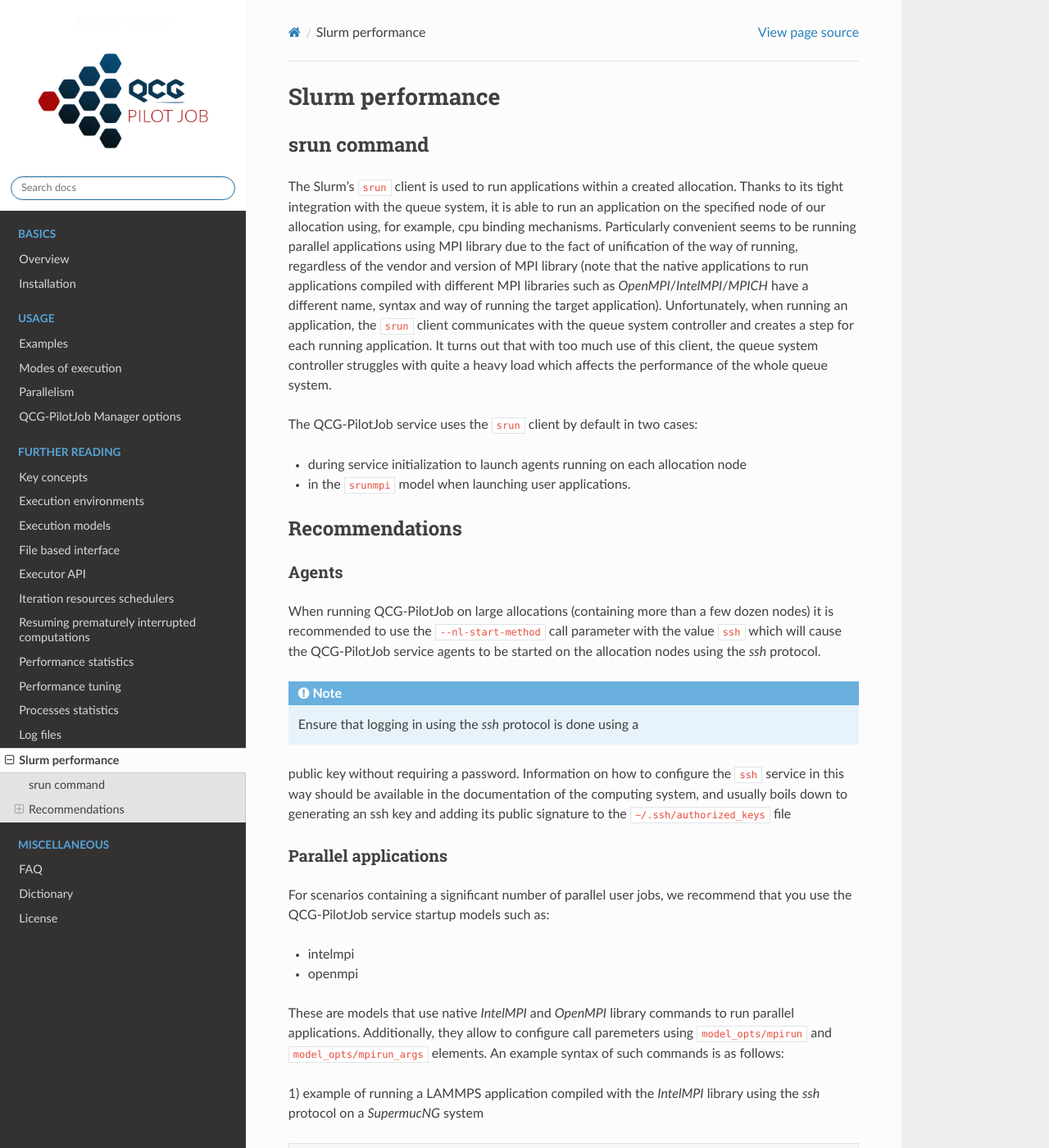
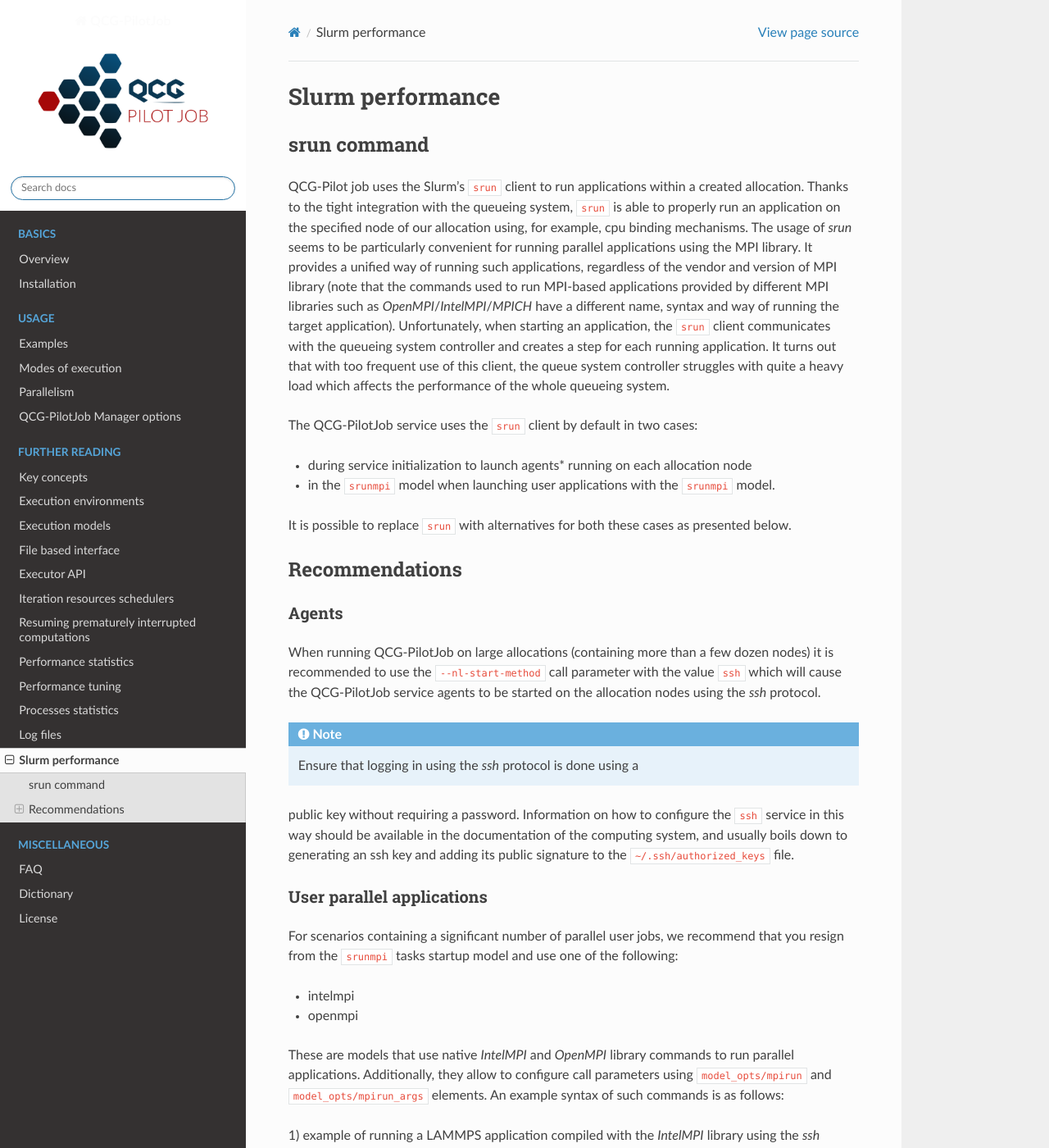
Before and after one commit to compat-project/QCG-PilotJob, a Sphinx documentation site: the page built from docs/slurm_performance.rst, in a window 1280 px wide and 1400 px high. Shown: the whole window at 82% size. Built offline with Sphinx 7.4.7 and the Read the Docs theme 2.0.0, drawn with Linux system fonts in a browser that asks for light colours; pages that are not in the unit, such as notebooks, are missing from menus.

Commit message:
language corrections

```diff
--- a/docs/slurm_performance.rst
+++ b/docs/slurm_performance.rst
@@ -4,25 +4,28 @@
 srun command
 ------------
 
-The Slurm's ``srun`` client is used to run applications within a created
-allocation. Thanks to its tight integration with the queue system, it is able
-to run an application on the specified node of our allocation using, for
-example, cpu binding mechanisms. Particularly convenient seems to be running
-parallel applications using MPI library due to the fact of unification of the
-way of running, regardless of the vendor and version of MPI library (note that
-the native applications to run applications compiled with different MPI
-libraries such as *OpenMPI*/*IntelMPI*/*MPICH* have a different name, syntax and way
-of running the target application). Unfortunately, when running an application,
-the ``srun`` client communicates with the queue system controller and creates a
-step for each running application. It turns out that with too much use of this
-client, the queue system controller struggles with quite a heavy load which
-affects the performance of the whole queue system.
+QCG-Pilot job uses the Slurm's ``srun`` client to run applications within a
+created allocation. Thanks to the tight integration with the queueing system,
+``srun`` is able to properly run an application on the specified node of our
+allocation using, for example, cpu binding mechanisms. The usage of `srun`
+seems to be particularly convenient for running parallel applications using the
+MPI library. It provides a unified way of running such applications, regardless
+of the vendor and version of MPI library (note that the commands used to run
+MPI-based applications provided by  different MPI libraries such as
+*OpenMPI*/*IntelMPI*/*MPICH* have a different name, syntax and way of running
+the target application). Unfortunately, when starting an application, the
+``srun`` client communicates with the queueing system controller and creates a
+step for each running application. It turns out that with too frequent use of
+this client, the queue system controller struggles with quite a heavy load
+which affects the performance of the whole queueing system.
 
 The QCG-PilotJob service uses the ``srun`` client by default in two cases:
 
-- during service initialization to launch agents running on each allocation node
+- during service initialization to launch agents* running on each allocation node
 
-- in the ``srunmpi`` model when launching user applications.
+- in the ``srunmpi`` model when launching user applications with the ``srunmpi`` model.
+
+It is possible to replace ``srun`` with alternatives for both these cases as presented below.
 
 
 Recommendations
@@ -40,23 +43,23 @@
 public key without requiring a password. Information on how to configure the
 ``ssh`` service in this way should be available in the documentation of the
 computing system, and usually boils down to generating an ssh key and adding
-its public signature to the ``~/.ssh/authorized_keys`` file
+its public signature to the ``~/.ssh/authorized_keys`` file.
 
 
-Parallel applications
+User parallel applications
 ^^^^^^^^^^^^^^^^^^^^^
 
 For scenarios containing a significant number of parallel user jobs, we
-recommend that you use the QCG-PilotJob service startup models such as:
+recommend that you resign from the ``srunmpi`` tasks startup model and use one
+of the following:
 
 - intelmpi
 
 - openmpi
 
-
 These are models that use native *IntelMPI* and *OpenMPI* library commands to
 run parallel applications. Additionally, they allow to configure call
-paremeters using ``model_opts/mpirun`` and ``model_opts/mpirun_args`` elements. An
+parameters using ``model_opts/mpirun`` and ``model_opts/mpirun_args`` elements. An
 example syntax of such commands is as follows:
 
 1) example of running a LAMMPS application compiled with the *IntelMPI* library
```
